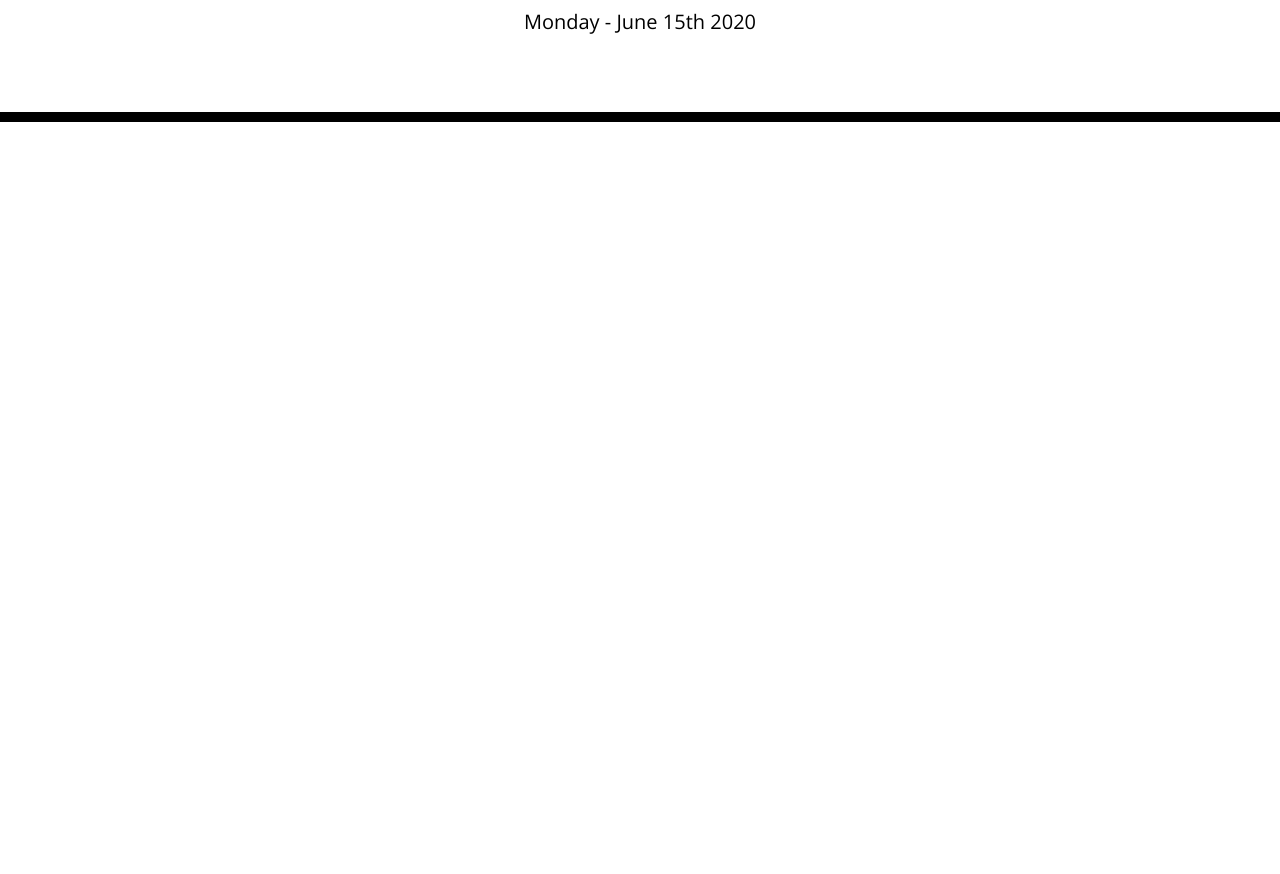
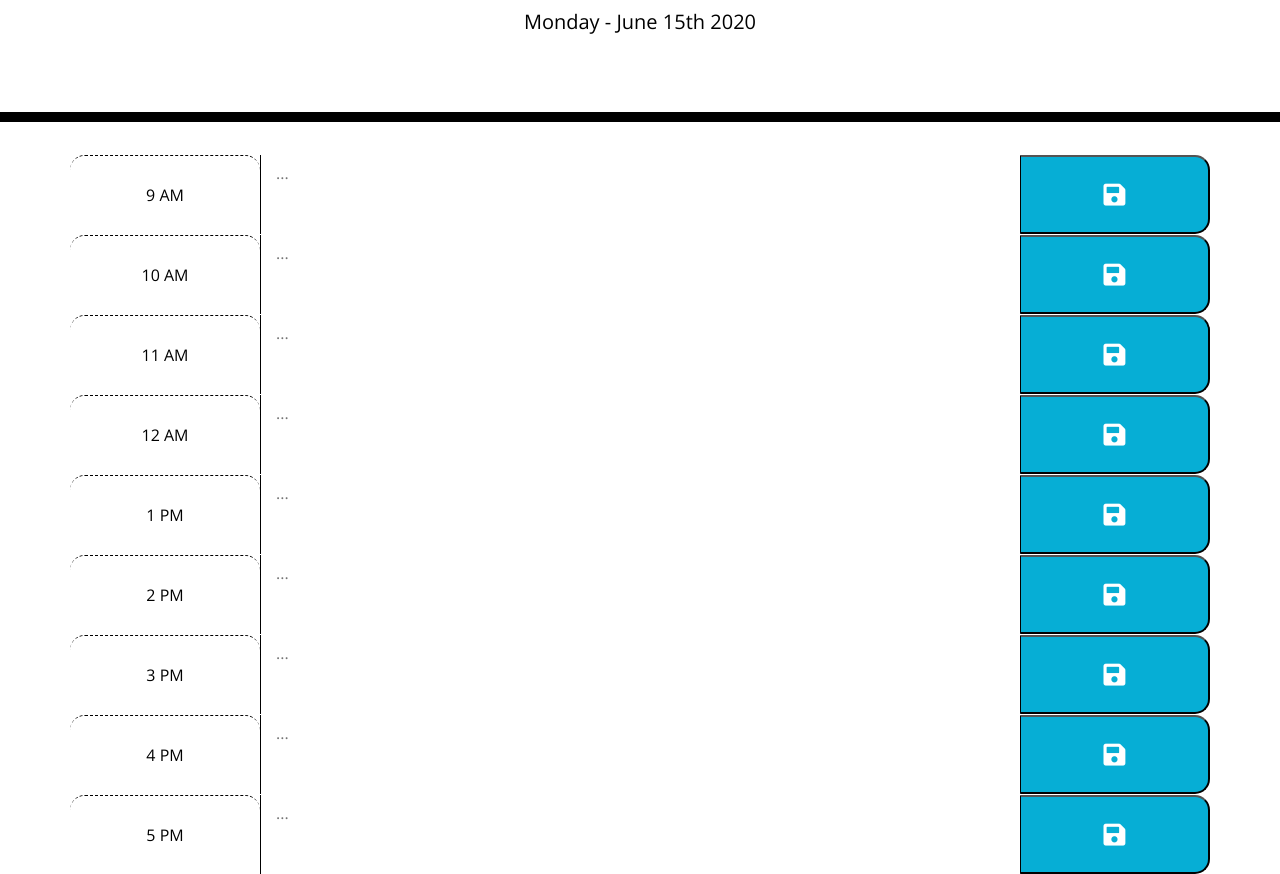
Before and after one commit to asharma1398/Work-Day-Planner, a plain HTML site: page index.html in a window 1280 px wide. Shown: the part 182-1056 px from the top of the page. Before the commit the page ends 800 px from the top, so only its background shows below. Drawn offline with nearby package versions, Linux system fonts and the light colour scheme.

Commit message:
timeblocks outlined for main page

```diff
--- a/index.html
+++ b/index.html
@@ -30,7 +30,62 @@
     </header>
 
     <div class="container">
-      <!-- Timeblocks go here -->
+
+      <!-- work day timeblocks outlined below -->
+      <section class="row">
+        <div class="time-block hour col-sm-2">9 AM</div>
+        <textarea id="nine" class="description col-sm-8" placeholder="..."></textarea>
+        <button class="saveBtn col-sm-2"><i class="fas fa-save"></i></button>
+      </section>
+
+      <section class="row">
+        <div class="time-block hour col-sm-2">10 AM</div>
+        <textarea id="ten" class="description col-sm-8" placeholder="..."></textarea>
+        <button class="saveBtn col-sm-2"><i class="fas fa-save"></i></button>
+      </section>
+
+      <section class="row">
+        <div class="time-block hour col-sm-2">11 AM</div>
+        <textarea id="eleven" class="description col-sm-8" placeholder="..."></textarea>
+        <button class="saveBtn col-sm-2"><i class="fas fa-save"></i></button>
+      </section>
+
+      <section class="row">
+        <div class="time-block hour col-sm-2">12 AM</div>
+        <textarea id="twelve" class="description col-sm-8" placeholder="..."></textarea>
+        <button class="saveBtn col-sm-2"><i class="fas fa-save"></i></button>
+      </section>
+
+      <section class="row">
+        <div class="time-block hour col-sm-2">1 PM</div>
+        <textarea id="one" class="description col-sm-8" placeholder="..."></textarea>
+        <button class="saveBtn col-sm-2"><i class="fas fa-save"></i></button>
+      </section>
+
+      <section class="row">
+        <div class="time-block hour col-sm-2">2 PM</div>
+        <textarea id="two" class="description col-sm-8" placeholder="..."></textarea>
+        <button class="saveBtn col-sm-2"><i class="fas fa-save"></i></button>
+      </section>
+
+      <section class="row">
+        <div class="time-block hour col-sm-2">3 PM</div>
+        <textarea id="three" class="description col-sm-8" placeholder="..."></textarea>
+        <button class="saveBtn col-sm-2"><i class="fas fa-save"></i></button>
+      </section>
+
+      <section class="row">
+        <div class="time-block hour col-sm-2">4 PM</div>
+        <textarea id="four" class="description col-sm-8" placeholder="..."></textarea>
+        <button class="saveBtn col-sm-2"><i class="fas fa-save"></i></button>
+      </section>
+
+      <section class="row">
+        <div class="time-block hour col-sm-2">5 PM</div>
+        <textarea id="five" class="description col-sm-8" placeholder="..."></textarea>
+        <button class="saveBtn col-sm-2"><i class="fas fa-save"></i></button>
+      </section>
+
     </div>
 
     <script src="https://code.jquery.com/jquery-3.4.1.min.js"></script>
--- a/style.css
+++ b/style.css
@@ -28,6 +28,9 @@ textarea{
 .time-block{
   text-align: center;
   border-radius: 15px;
+  display: flex;
+  align-items: center;
+  justify-content: center;
 }
 
 .row {
@@ -69,3 +72,7 @@ textarea{
   font-size: 20px;
   transition: all .3s ease-in-out;
 }
+
+.fa-save {
+  font-size: 25px;
+}
```
